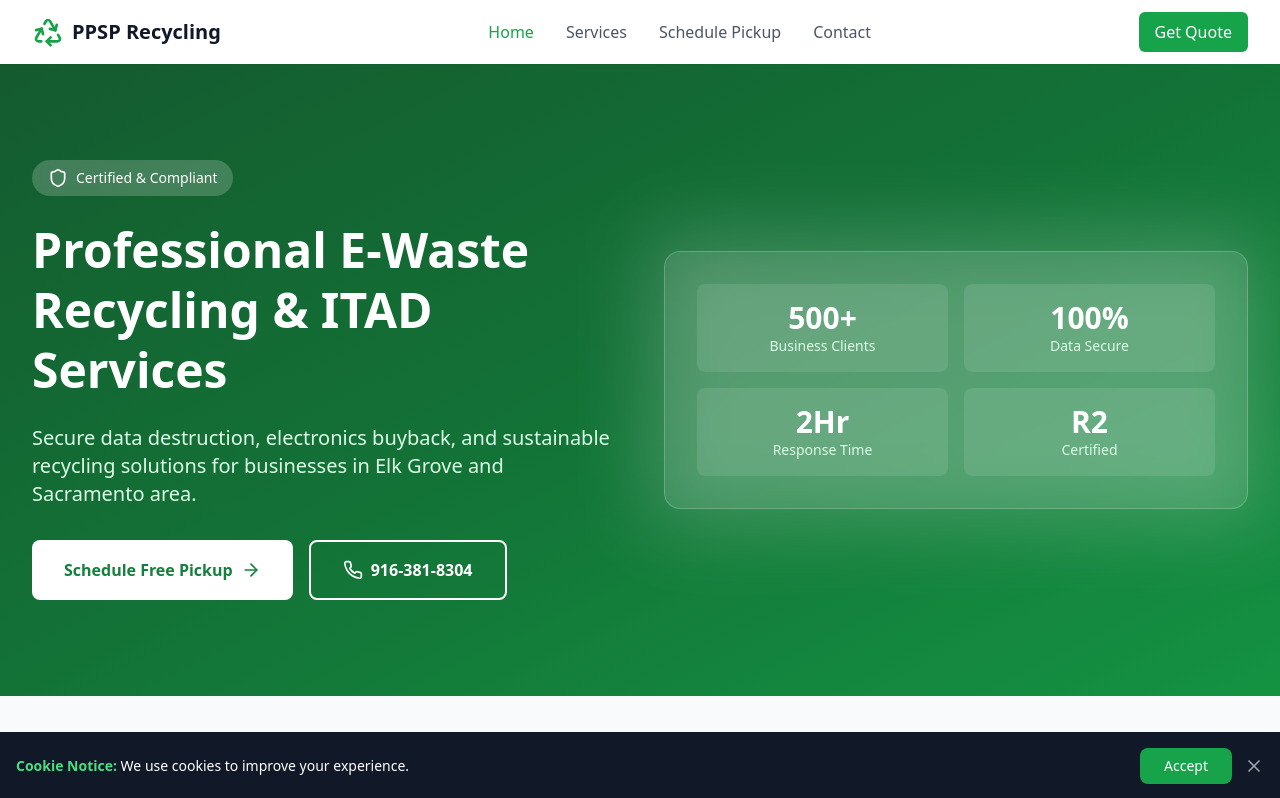
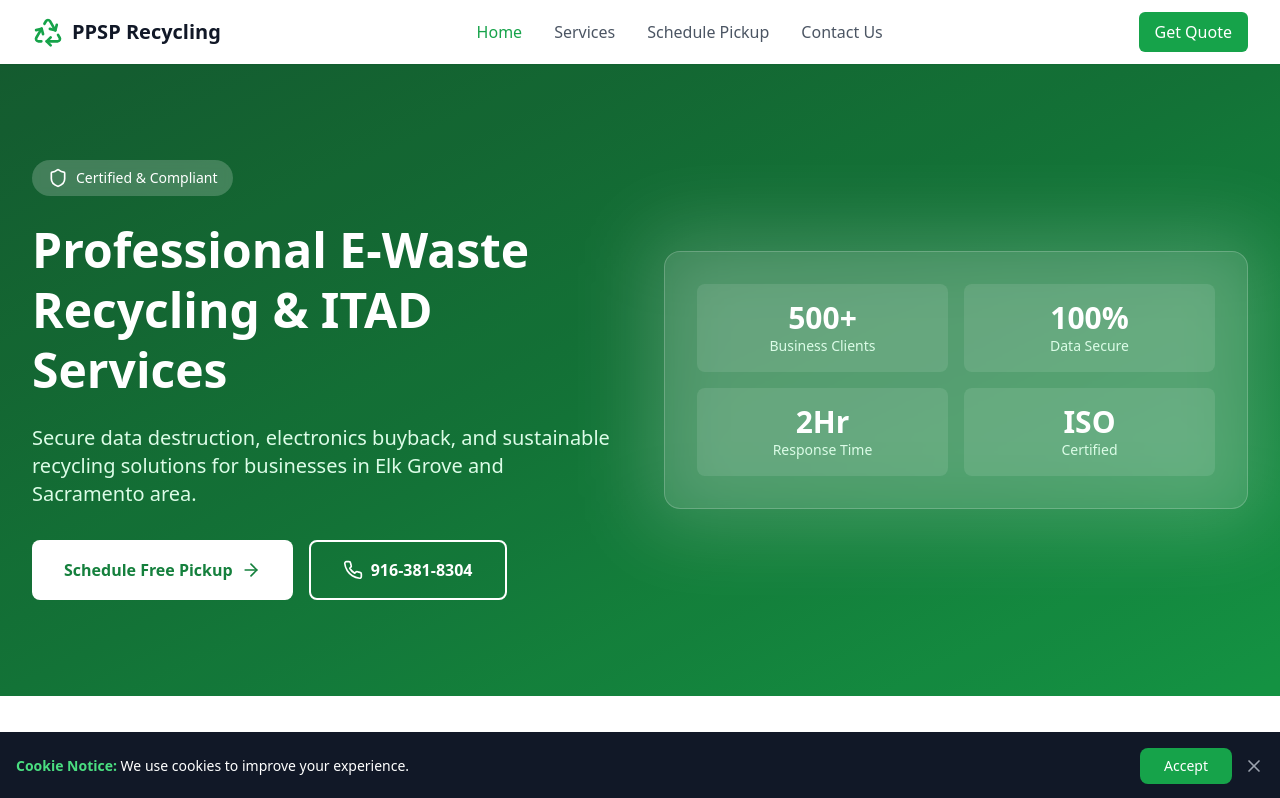
Before and after one commit to Zakanova/ppsprecyclingllc, a Next.js app: page / in a window 1280 px wide. Shown: the top 798 px of the page. Built offline with nearby package versions, Linux system fonts and the light colour scheme.

Commit message:
Fix broken links, remove R2 cert, add ISO 9001/14001/45001 certifications

```diff
--- a/app/page.tsx
+++ b/app/page.tsx
@@ -11,7 +11,8 @@ import {
   ArrowRight,
   Phone,
   Mail,
-  MapPin
+  MapPin,
+  Award
 } from 'lucide-react';
 
 export default function Home() {
@@ -29,7 +30,7 @@ export default function Home() {
               <Link href="/" className="text-green-600 font-medium">Home</Link>
               <Link href="/services" className="text-gray-600 hover:text-green-600 font-medium">Services</Link>
               <Link href="/schedule" className="text-gray-600 hover:text-green-600 font-medium">Schedule Pickup</Link>
-              <Link href="/contact" className="text-gray-600 hover:text-green-600 font-medium">Contact</Link>
+              <Link href="mailto:info@ppsprecyclingllc.com" className="text-gray-600 hover:text-green-600 font-medium">Contact Us</Link>
             </div>
             <Link href="/schedule" className="bg-green-600 text-white px-4 py-2 rounded-md font-medium hover:bg-green-700 transition-colors">
               Get Quote
@@ -83,7 +84,7 @@ export default function Home() {
                       <div className="text-sm text-green-100">Response Time</div>
                     </div>
                     <div className="bg-white/10 rounded-lg p-4 text-center">
-                      <div className="text-3xl font-bold">R2</div>
+                      <div className="text-3xl font-bold">ISO</div>
                       <div className="text-sm text-green-100">Certified</div>
                     </div>
                   </div>
@@ -93,6 +94,35 @@ export default function Home() {
           </div>
         </div>
       </div>
+
+      {/* ISO Certifications Section */}
+      <section className="py-12 bg-white border-b">
+        <div className="max-w-7xl mx-auto px-4 sm:px-6 lg:px-8">
+          <div className="flex flex-wrap justify-center gap-8 items-center">
+            <div className="flex items-center gap-3 bg-gray-50 px-6 py-3 rounded-lg">
+              <Award className="w-8 h-8 text-green-600" />
+              <div>
+                <div className="font-bold text-gray-900">ISO 9001</div>
+                <div className="text-sm text-gray-600">Quality Management</div>
+              </div>
+            </div>
+            <div className="flex items-center gap-3 bg-gray-50 px-6 py-3 rounded-lg">
+              <Award className="w-8 h-8 text-green-600" />
+              <div>
+                <div className="font-bold text-gray-900">ISO 14001</div>
+                <div className="text-sm text-gray-600">Environmental Management</div>
+              </div>
+            </div>
+            <div className="flex items-center gap-3 bg-gray-50 px-6 py-3 rounded-lg">
+              <Award className="w-8 h-8 text-green-600" />
+              <div>
+                <div className="font-bold text-gray-900">ISO 45001</div>
+                <div className="text-sm text-gray-600">Occupational Health & Safety</div>
+              </div>
+            </div>
+          </div>
+        </div>
+      </section>
 
       {/* Process Gallery Section */}
       <section className="py-20 bg-gray-50">
@@ -330,8 +360,7 @@ export default function Home() {
             <div>
               <h4 className="font-bold mb-4">Company</h4>
               <ul className="space-y-2 text-gray-400 text-sm">
-                <li><Link href="/about" className="hover:text-white">About Us</Link></li>
-                <li><Link href="/contact" className="hover:text-white">Contact</Link></li>
+                <li><a href="mailto:info@ppsprecyclingllc.com" className="hover:text-white">Contact Us</a></li>
                 <li><Link href="/schedule" className="hover:text-white">Schedule Pickup</Link></li>
               </ul>
             </div>
```
